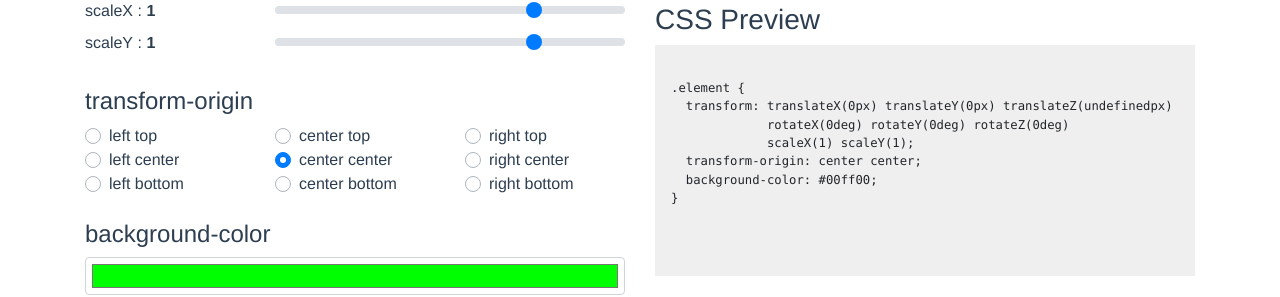
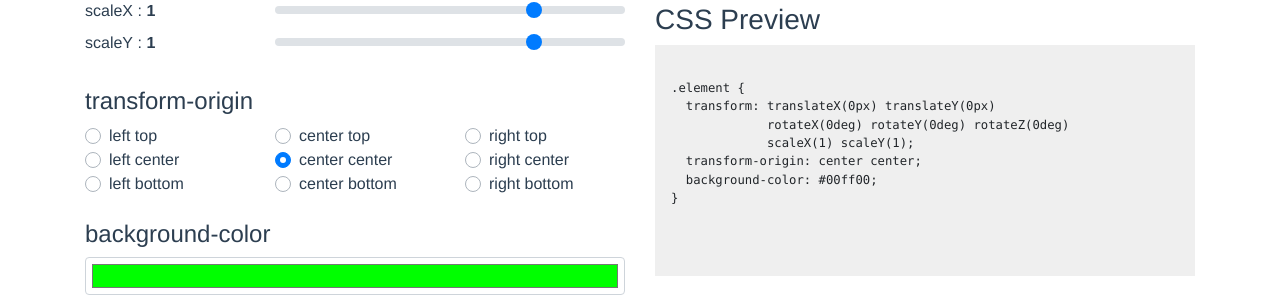
Before and after one commit to nagasawaaaa/css-transform-simulator, a Vue app: page / in a window 1280 px wide. Shown: the part 527-824 px from the top of the page. Built offline with nearby package versions, Linux system fonts and the light colour scheme.

Commit message:
update: 不要な部分削除

```diff
--- a/src/components/CssPreview.vue
+++ b/src/components/CssPreview.vue
@@ -38,7 +38,7 @@ export default {
   },
   methods: {
     createTranslate(tf) {
-      return `translateX(${tf.translateX}px) translateY(${tf.translateY}px) translateZ(${tf.translateZ}px)`;
+      return `translateX(${tf.translateX}px) translateY(${tf.translateY}px)`;
     },
     createRotate3d(tf) {
       return `rotateX(${tf.rotateX}deg) rotateY(${tf.rotateY}deg) rotateZ(${tf.rotateZ}deg)`;
--- a/src/components/LayoutView.vue
+++ b/src/components/LayoutView.vue
@@ -26,7 +26,11 @@
         </b-col>
       </b-row>
       <p class="text-center">
-        &copy; <a href="https://twitter.com/nagasawaaaa" target="_blank">nagasawaaaa</a> All Rights Reserved.
+        &copy;
+        <a href="https://twitter.com/nagasawaaaa" target="_blank">
+          nagasawaaaa
+        </a>
+        All Rights Reserved.
       </p>
     </b-container>
   </div>
```
